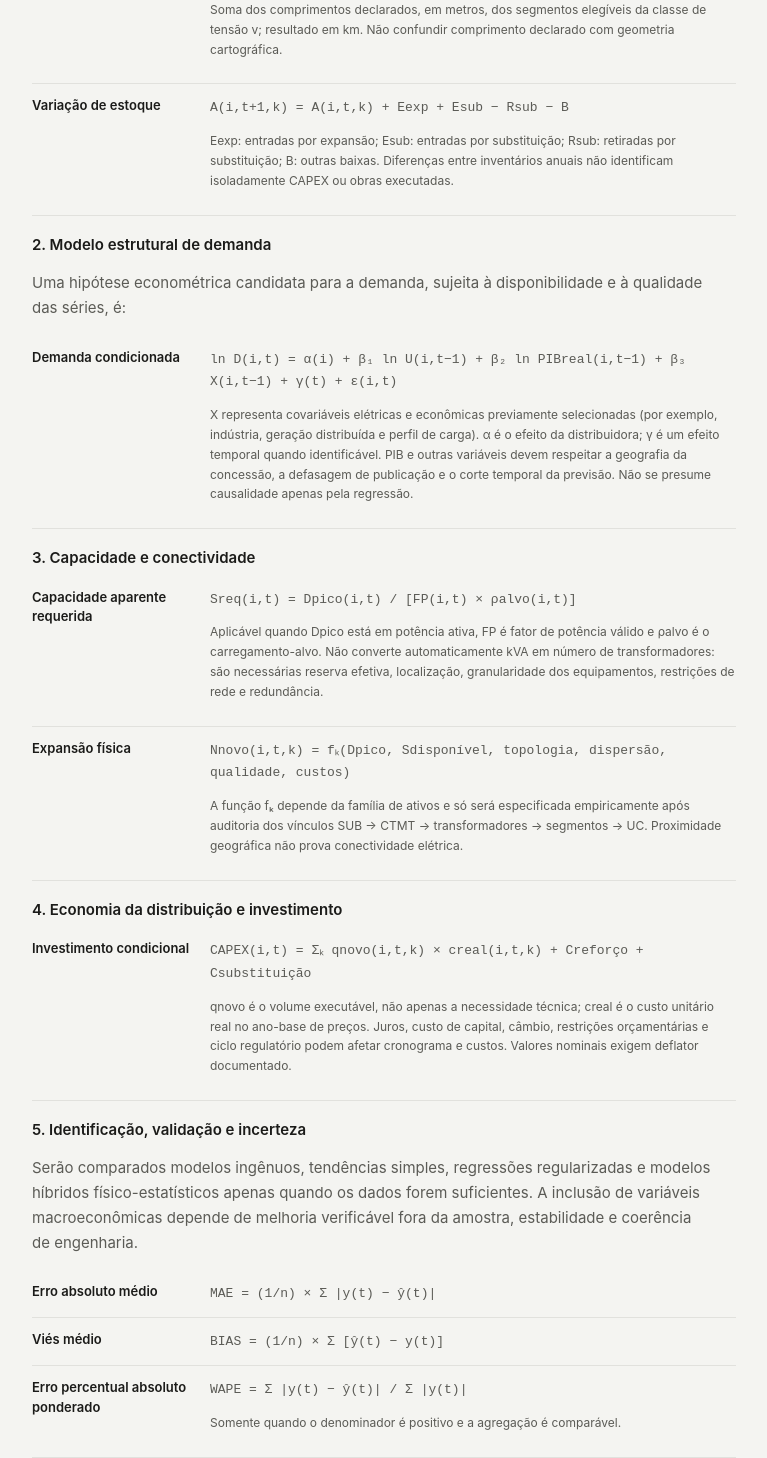
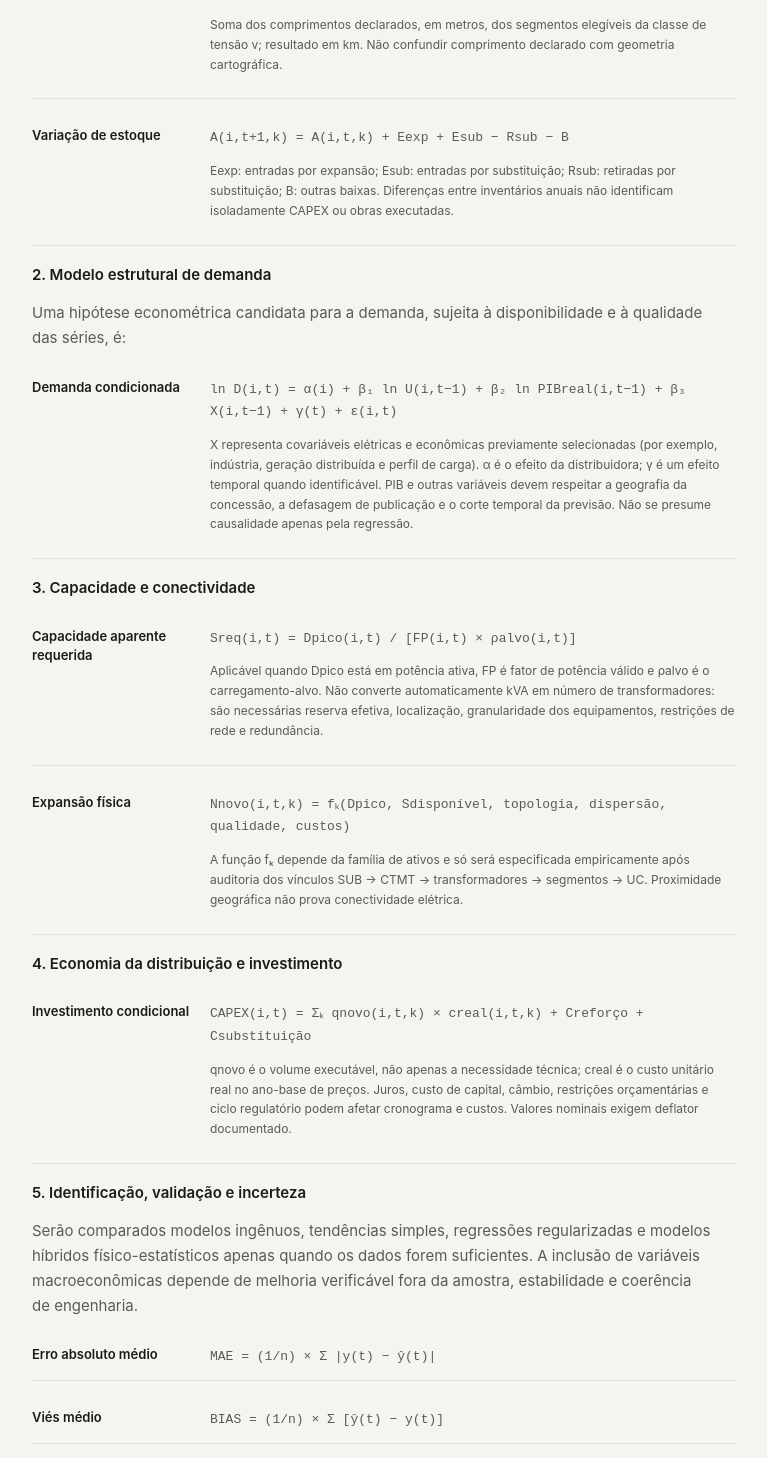
Before and after one commit to artelias/BDGD, a Next.js app in the folder nucleo-dados-bdgd/web/: page /metodologia in a window 1280 px wide. Shown: the part 10412-11870 px from the top of the page, without its empty margins (512-1279 px from the left). Built offline with nearby package versions, Linux system fonts and the light colour scheme.

Commit message:
fix(a11y): envolver termos de modelagem matemática em listas de definição válidas

```diff
--- a/nucleo-dados-bdgd/web/src/components/pages/Metodologia.tsx
+++ b/nucleo-dados-bdgd/web/src/components/pages/Metodologia.tsx
@@ -220,22 +220,22 @@ function MetodologiaReady({ ds }: { ds: Dataset }) {
             <p>Especificação científica do Motor de Expansão Elétrica. As expressões de inventário abaixo descrevem os cálculos físicos; as equações preditivas são <b>hipóteses de modelagem, ainda não estimadas ou validadas</b>. Nenhum coeficiente, elasticidade, intervalo de previsão ou CAPEX projetado está disponível nesta versão.</p>
             <h3>1. Definições e observações</h3>
             <p>Seja <span className="mono">i</span> uma distribuidora com perímetro territorial comparável, <span className="mono">t</span> o ano e <span className="mono">k</span> o conceito de ativo. <span className="mono">A(i,t,k)</span> é o estoque físico, <span className="mono">U(i,t)</span> o número de unidades consumidoras, <span className="mono">D(i,t)</span> a demanda máxima coincidente, <span className="mono">S(i,t)</span> a capacidade instalada e <span className="mono">L(i,t)</span> a extensão de rede.</p>
-            <div className={s.rule}><dt>Inventário de equipamentos</dt><dd><code>A(i,t,k) = Σ 1[TUC(e) = k]</code><p className="caption">Soma sobre equipamentos elegíveis, dentro de DIST e ano. A instalação UN* correspondente não é novamente somada como outro equipamento.</p></dd></div>
-            <div className={s.rule}><dt>Extensão da rede</dt><dd><code>L(i,t,v) = (1 / 1000) × Σ COMP(s)</code><p className="caption">Soma dos comprimentos declarados, em metros, dos segmentos elegíveis da classe de tensão v; resultado em km. Não confundir comprimento declarado com geometria cartográfica.</p></dd></div>
-            <div className={s.rule}><dt>Variação de estoque</dt><dd><code>A(i,t+1,k) = A(i,t,k) + Eexp + Esub − Rsub − B</code><p className="caption">Eexp: entradas por expansão; Esub: entradas por substituição; Rsub: retiradas por substituição; B: outras baixas. Diferenças entre inventários anuais não identificam isoladamente CAPEX ou obras executadas.</p></dd></div>
+            <dl className={s.rule}><dt>Inventário de equipamentos</dt><dd><code>A(i,t,k) = Σ 1[TUC(e) = k]</code><p className="caption">Soma sobre equipamentos elegíveis, dentro de DIST e ano. A instalação UN* correspondente não é novamente somada como outro equipamento.</p></dd></dl>
+            <dl className={s.rule}><dt>Extensão da rede</dt><dd><code>L(i,t,v) = (1 / 1000) × Σ COMP(s)</code><p className="caption">Soma dos comprimentos declarados, em metros, dos segmentos elegíveis da classe de tensão v; resultado em km. Não confundir comprimento declarado com geometria cartográfica.</p></dd></dl>
+            <dl className={s.rule}><dt>Variação de estoque</dt><dd><code>A(i,t+1,k) = A(i,t,k) + Eexp + Esub − Rsub − B</code><p className="caption">Eexp: entradas por expansão; Esub: entradas por substituição; Rsub: retiradas por substituição; B: outras baixas. Diferenças entre inventários anuais não identificam isoladamente CAPEX ou obras executadas.</p></dd></dl>
             <h3>2. Modelo estrutural de demanda</h3>
             <p>Uma hipótese econométrica candidata para a demanda, sujeita à disponibilidade e à qualidade das séries, é:</p>
-            <div className={s.rule}><dt>Demanda condicionada</dt><dd><code>ln D(i,t) = α(i) + β₁ ln U(i,t−1) + β₂ ln PIBreal(i,t−1) + β₃ X(i,t−1) + γ(t) + ε(i,t)</code><p className="caption">X representa covariáveis elétricas e econômicas previamente selecionadas (por exemplo, indústria, geração distribuída e perfil de carga). α é o efeito da distribuidora; γ é um efeito temporal quando identificável. PIB e outras variáveis devem respeitar a geografia da concessão, a defasagem de publicação e o corte temporal da previsão. Não se presume causalidade apenas pela regressão.</p></dd></div>
+            <dl className={s.rule}><dt>Demanda condicionada</dt><dd><code>ln D(i,t) = α(i) + β₁ ln U(i,t−1) + β₂ ln PIBreal(i,t−1) + β₃ X(i,t−1) + γ(t) + ε(i,t)</code><p className="caption">X representa covariáveis elétricas e econômicas previamente selecionadas (por exemplo, indústria, geração distribuída e perfil de carga). α é o efeito da distribuidora; γ é um efeito temporal quando identificável. PIB e outras variáveis devem respeitar a geografia da concessão, a defasagem de publicação e o corte temporal da previsão. Não se presume causalidade apenas pela regressão.</p></dd></dl>
             <h3>3. Capacidade e conectividade</h3>
-            <div className={s.rule}><dt>Capacidade aparente requerida</dt><dd><code>Sreq(i,t) = Dpico(i,t) / [FP(i,t) × ρalvo(i,t)]</code><p className="caption">Aplicável quando Dpico está em potência ativa, FP é fator de potência válido e ρalvo é o carregamento-alvo. Não converte automaticamente kVA em número de transformadores: são necessárias reserva efetiva, localização, granularidade dos equipamentos, restrições de rede e redundância.</p></dd></div>
-            <div className={s.rule}><dt>Expansão física</dt><dd><code>Nnovo(i,t,k) = fₖ(Dpico, Sdisponível, topologia, dispersão, qualidade, custos)</code><p className="caption">A função fₖ depende da família de ativos e só será especificada empiricamente após auditoria dos vínculos SUB → CTMT → transformadores → segmentos → UC. Proximidade geográfica não prova conectividade elétrica.</p></dd></div>
+            <dl className={s.rule}><dt>Capacidade aparente requerida</dt><dd><code>Sreq(i,t) = Dpico(i,t) / [FP(i,t) × ρalvo(i,t)]</code><p className="caption">Aplicável quando Dpico está em potência ativa, FP é fator de potência válido e ρalvo é o carregamento-alvo. Não converte automaticamente kVA em número de transformadores: são necessárias reserva efetiva, localização, granularidade dos equipamentos, restrições de rede e redundância.</p></dd></dl>
+            <dl className={s.rule}><dt>Expansão física</dt><dd><code>Nnovo(i,t,k) = fₖ(Dpico, Sdisponível, topologia, dispersão, qualidade, custos)</code><p className="caption">A função fₖ depende da família de ativos e só será especificada empiricamente após auditoria dos vínculos SUB → CTMT → transformadores → segmentos → UC. Proximidade geográfica não prova conectividade elétrica.</p></dd></dl>
             <h3>4. Economia da distribuição e investimento</h3>
-            <div className={s.rule}><dt>Investimento condicional</dt><dd><code>CAPEX(i,t) = Σₖ qnovo(i,t,k) × creal(i,t,k) + Creforço + Csubstituição</code><p className="caption">qnovo é o volume executável, não apenas a necessidade técnica; creal é o custo unitário real no ano-base de preços. Juros, custo de capital, câmbio, restrições orçamentárias e ciclo regulatório podem afetar cronograma e custos. Valores nominais exigem deflator documentado.</p></dd></div>
+            <dl className={s.rule}><dt>Investimento condicional</dt><dd><code>CAPEX(i,t) = Σₖ qnovo(i,t,k) × creal(i,t,k) + Creforço + Csubstituição</code><p className="caption">qnovo é o volume executável, não apenas a necessidade técnica; creal é o custo unitário real no ano-base de preços. Juros, custo de capital, câmbio, restrições orçamentárias e ciclo regulatório podem afetar cronograma e custos. Valores nominais exigem deflator documentado.</p></dd></dl>
             <h3>5. Identificação, validação e incerteza</h3>
             <p>Serão comparados modelos ingênuos, tendências simples, regressões regularizadas e modelos híbridos físico-estatísticos apenas quando os dados forem suficientes. A inclusão de variáveis macroeconômicas depende de melhoria verificável fora da amostra, estabilidade e coerência de engenharia.</p>
-            <div className={s.rule}><dt>Erro absoluto médio</dt><dd><code>MAE = (1/n) × Σ |y(t) − ŷ(t)|</code></dd></div>
-            <div className={s.rule}><dt>Viés médio</dt><dd><code>BIAS = (1/n) × Σ [ŷ(t) − y(t)]</code></dd></div>
-            <div className={s.rule}><dt>Erro percentual absoluto ponderado</dt><dd><code>WAPE = Σ |y(t) − ŷ(t)| / Σ |y(t)|</code><p className="caption">Somente quando o denominador é positivo e a agregação é comparável.</p></dd></div>
+            <dl className={s.rule}><dt>Erro absoluto médio</dt><dd><code>MAE = (1/n) × Σ |y(t) − ŷ(t)|</code></dd></dl>
+            <dl className={s.rule}><dt>Viés médio</dt><dd><code>BIAS = (1/n) × Σ [ŷ(t) − y(t)]</code></dd></dl>
+            <dl className={s.rule}><dt>Erro percentual absoluto ponderado</dt><dd><code>WAPE = Σ |y(t) − ŷ(t)| / Σ |y(t)|</code><p className="caption">Somente quando o denominador é positivo e a agregação é comparável.</p></dd></dl>
             <p>O protocolo prevê validação com origem temporal móvel, comparação contra baselines, análise de resíduos e sensibilidade. Com somente quatro competências anuais (2022–2025), e históricos ainda não homologados, <b>não é possível afirmar desempenho robusto para horizontes longos nem calibrar intervalos probabilísticos confiáveis</b>. Cenários econômicos futuros serão rotulados como simulações condicionais, não previsões validadas.</p>
             <h3>6. Incorporações e perímetros históricos</h3>
             <p>As séries de EPB devem considerar a sucessão EPB/EBO (2023), e as de EMR a sucessão EMG/ENF (2022). A reconstrução em perímetro comparável exige prova de não sobreposição dos GDBs e reconciliação por métrica. No ano de transição, não se somam automaticamente arquivos que já possam incluir a incorporada. Ausências e rupturas são N/D, jamais zero presumido.</p>
```
